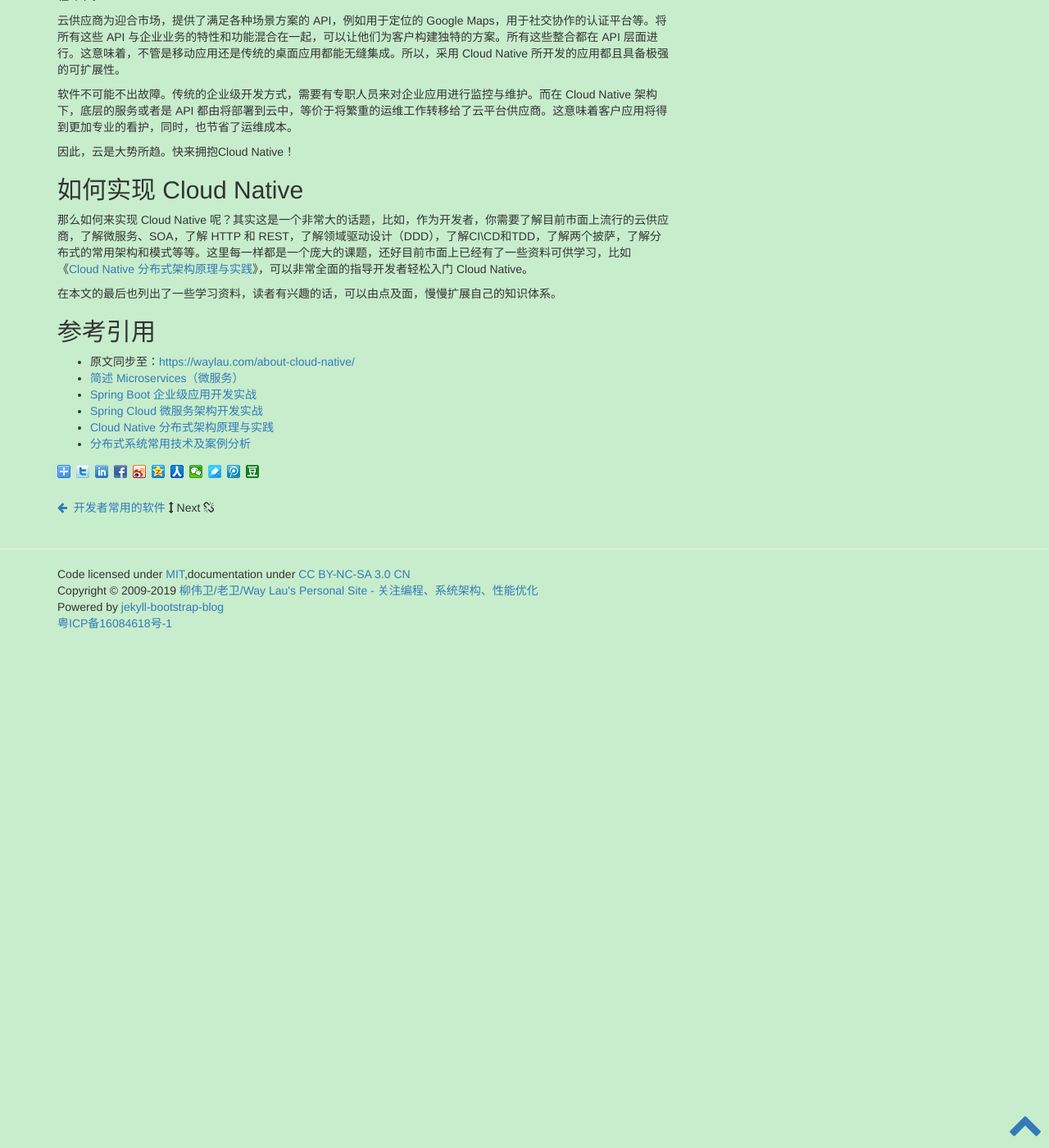
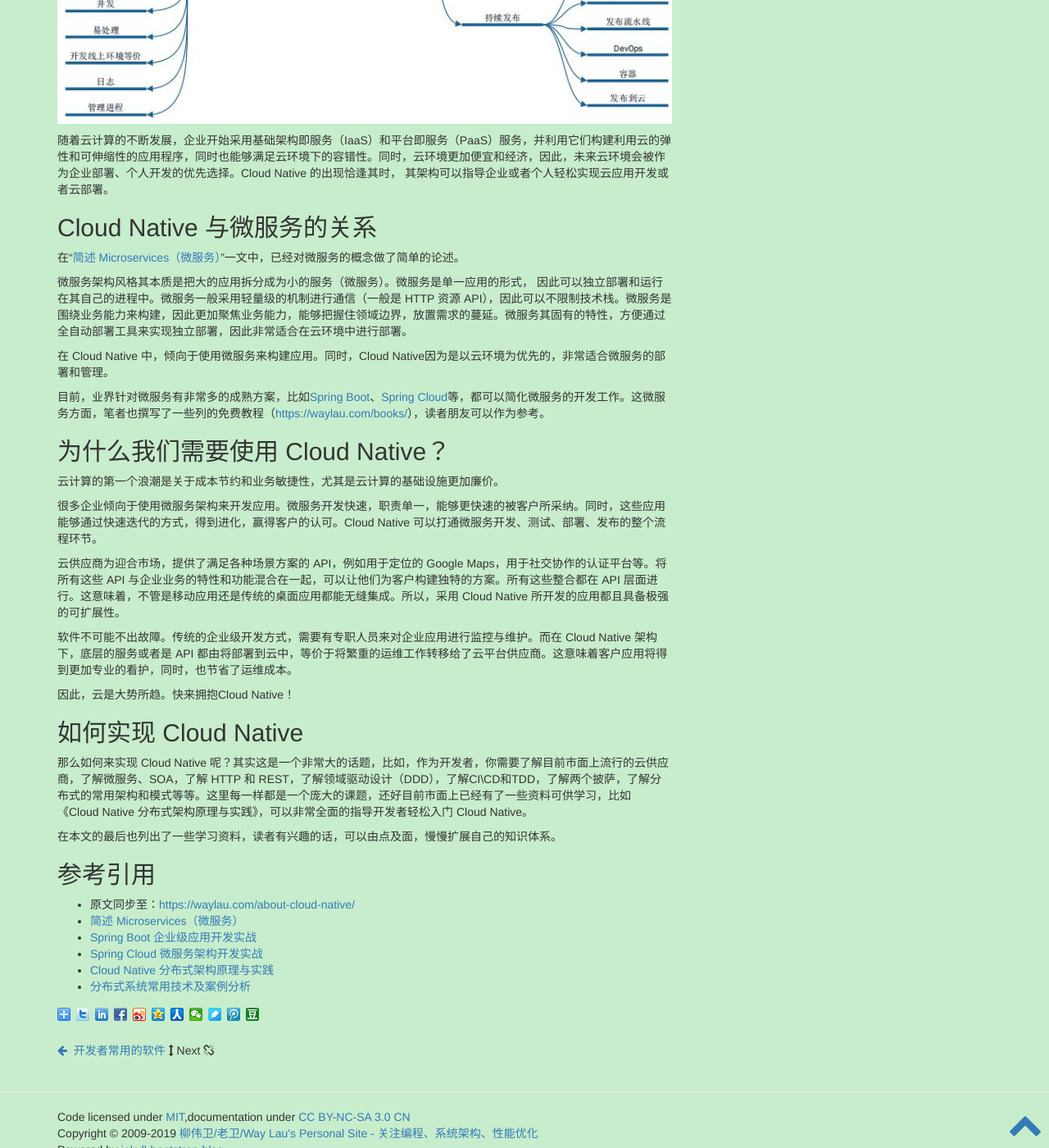
Before and after one commit to waylau/waylau.github.io, a Jekyll site: the page built from _posts/2019-03-04-about-cloud-native.md, in a window 1280 px wide and 1400 px high, scrolled down 1183 px. Shown: the whole window at 82% size. Built offline with Jekyll 4.4.1, drawn with Linux system fonts in a browser that asks for light colours; comment, search, counter and statistics services are not loaded; before the commit the page ends 1953 px from its top, so only the background shows below that; some of the changed lines change nothing that is shown; some of the changed text lies outside the part shown.

Commit message:
补充了截图

```diff
--- a/_posts/2019-03-04-about-cloud-native.md
+++ b/_posts/2019-03-04-about-cloud-native.md
@@ -31,6 +31,12 @@
 * 云优先
 * 等等
 
+
+下图是《[Cloud Native 分布式架构原理与实践](https://item.jd.com/12496131.html)》书中所罗列的 Cloud Native 云架构模式。可见  Cloud Native  体系是非常庞杂的。
+
+![Cloud Native 模式](../images/post/20190304-cloud-native.jpg)
+
+
 随着云计算的不断发展，企业开始采用基础架构即服务（IaaS）和平台即服务（PaaS）服务，并利用它们构建利用云的弹性和可伸缩性的应用程序，同时也能够满足云环境下的容错性。同时，云环境更加便宜和经济，因此，未来云环境会被作为企业部署、个人开发的优先选择。Cloud Native 的出现恰逢其时， 其架构可以指导企业或者个人轻松实现云应用开发或者云部署。
 
 ## Cloud Native 与微服务的关系
@@ -57,7 +63,7 @@
 
 ## 如何实现 Cloud Native
 
-那么如何来实现 Cloud Native 呢？其实这是一个非常大的话题，比如，作为开发者，你需要了解目前市面上流行的云供应商，了解微服务、SOA，了解 HTTP 和 REST，了解领域驱动设计（DDD），了解CI\CD和TDD，了解两个披萨，了解分布式的常用架构和模式等等。这里每一样都是一个庞大的课题，还好目前市面上已经有了一些资料可供学习，比如《[Cloud Native 分布式架构原理与实践](https://item.jd.com/12496131.html)》，可以非常全面的指导开发者轻松入门 Cloud Native。
+那么如何来实现 Cloud Native 呢？其实这是一个非常大的话题，比如，作为开发者，你需要了解目前市面上流行的云供应商，了解微服务、SOA，了解 HTTP 和 REST，了解领域驱动设计（DDD），了解CI\CD和TDD，了解两个披萨，了解分布式的常用架构和模式等等。这里每一样都是一个庞大的课题，还好目前市面上已经有了一些资料可供学习，比如《Cloud Native 分布式架构原理与实践》，可以非常全面的指导开发者轻松入门 Cloud Native。
 
 在本文的最后也列出了一些学习资料，读者有兴趣的话，可以由点及面，慢慢扩展自己的知识体系。
 
```
Also changed, not shown: images/post/20190304-cloud-native.jpg (added).
